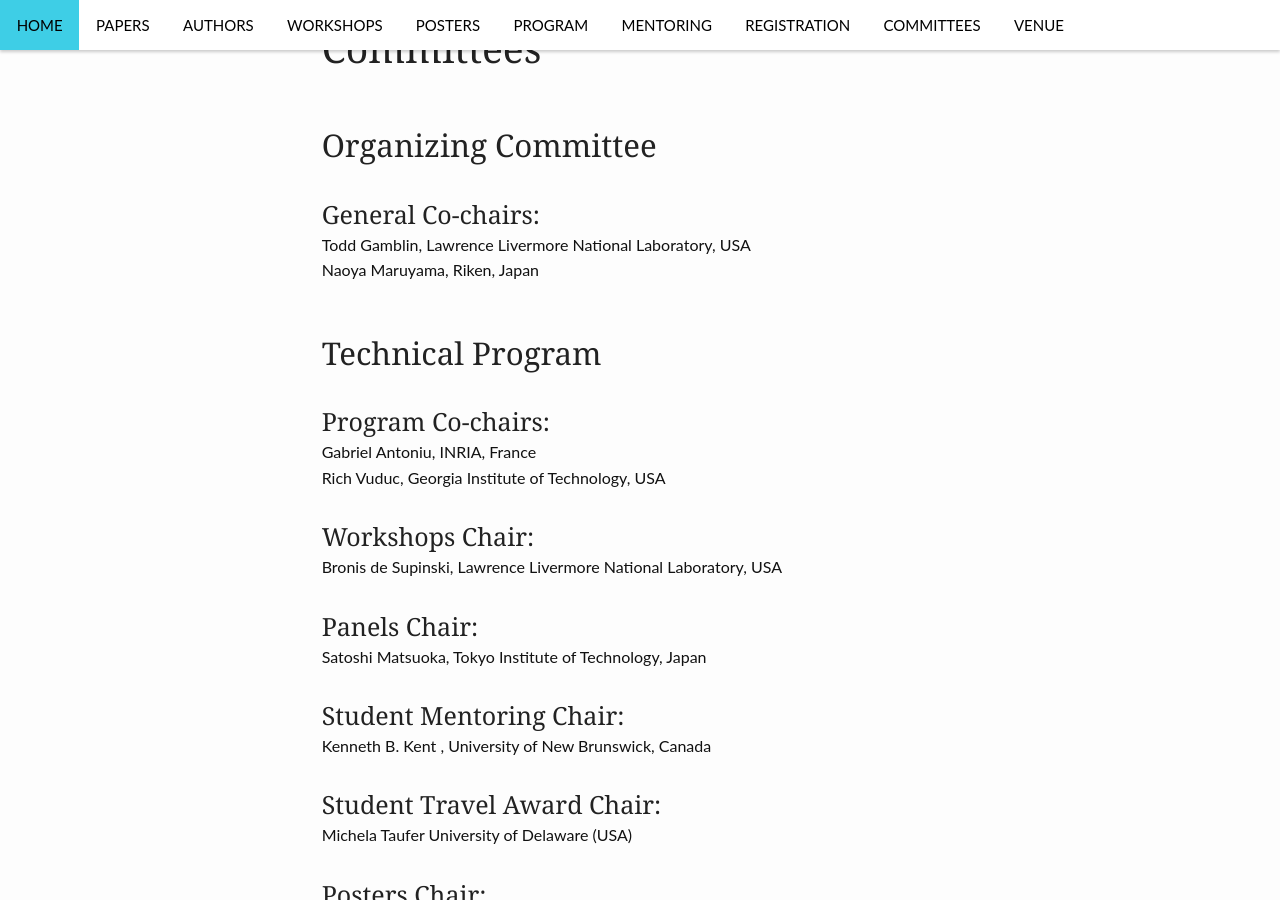
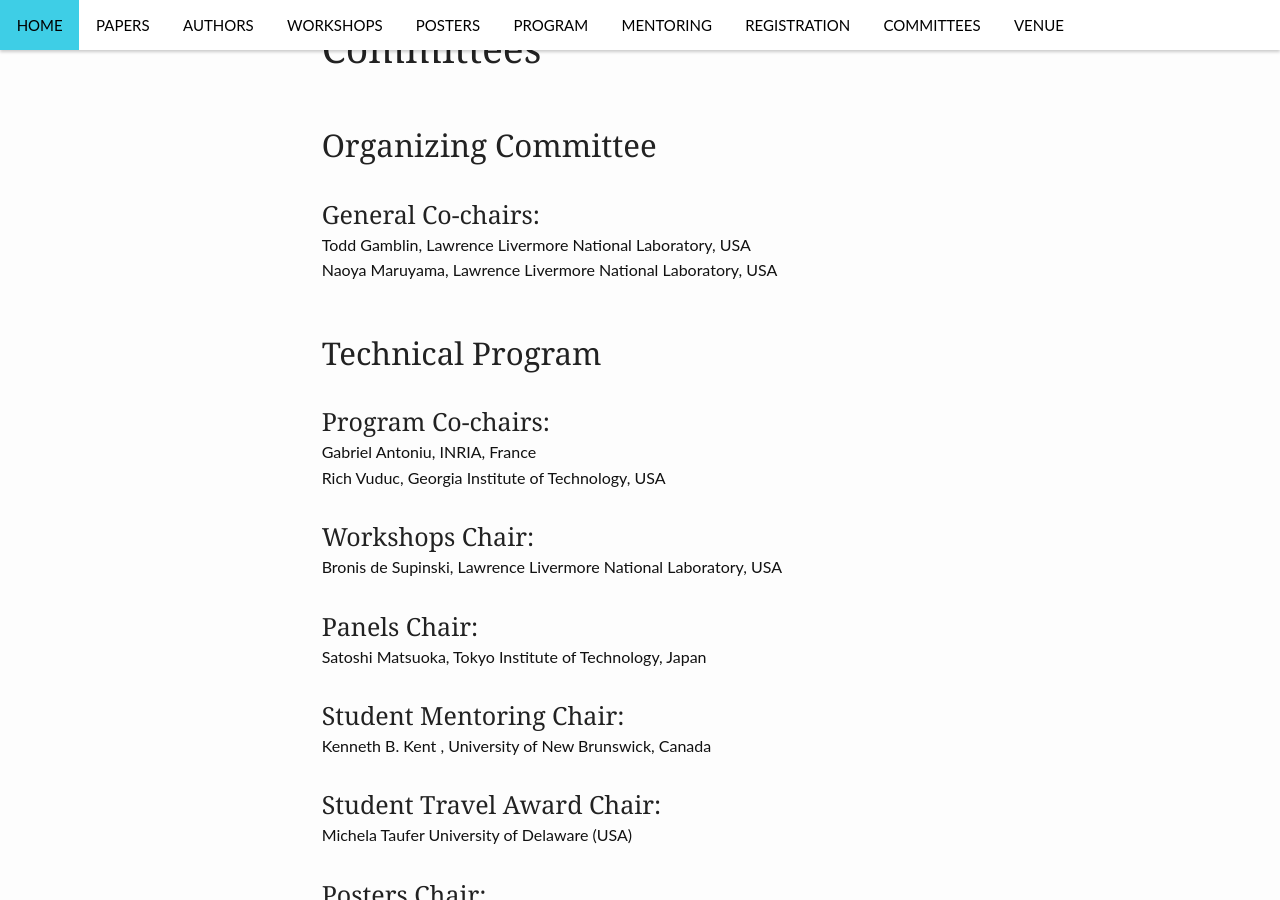
Before and after one commit to cluster17/cluster17.github.io, a Jekyll site: the page built from committees/index.md, in a window 1280 px wide and 900 px high, scrolled down 395 px. Built offline with Jekyll 4.4.1, drawn with Linux system fonts in a browser that asks for light colours.

Commit message:
Update affiliation

```diff
--- a/committees/index.md
+++ b/committees/index.md
@@ -17,7 +17,7 @@ header:
 <h3>General Co-chairs: </h3>
 
 Todd Gamblin, Lawrence Livermore National Laboratory, USA<br>
-Naoya Maruyama, Riken, Japan<br>
+Naoya Maruyama, Lawrence Livermore National Laboratory, USA<br>
 
 <h2>Technical Program</h2>
 
```
